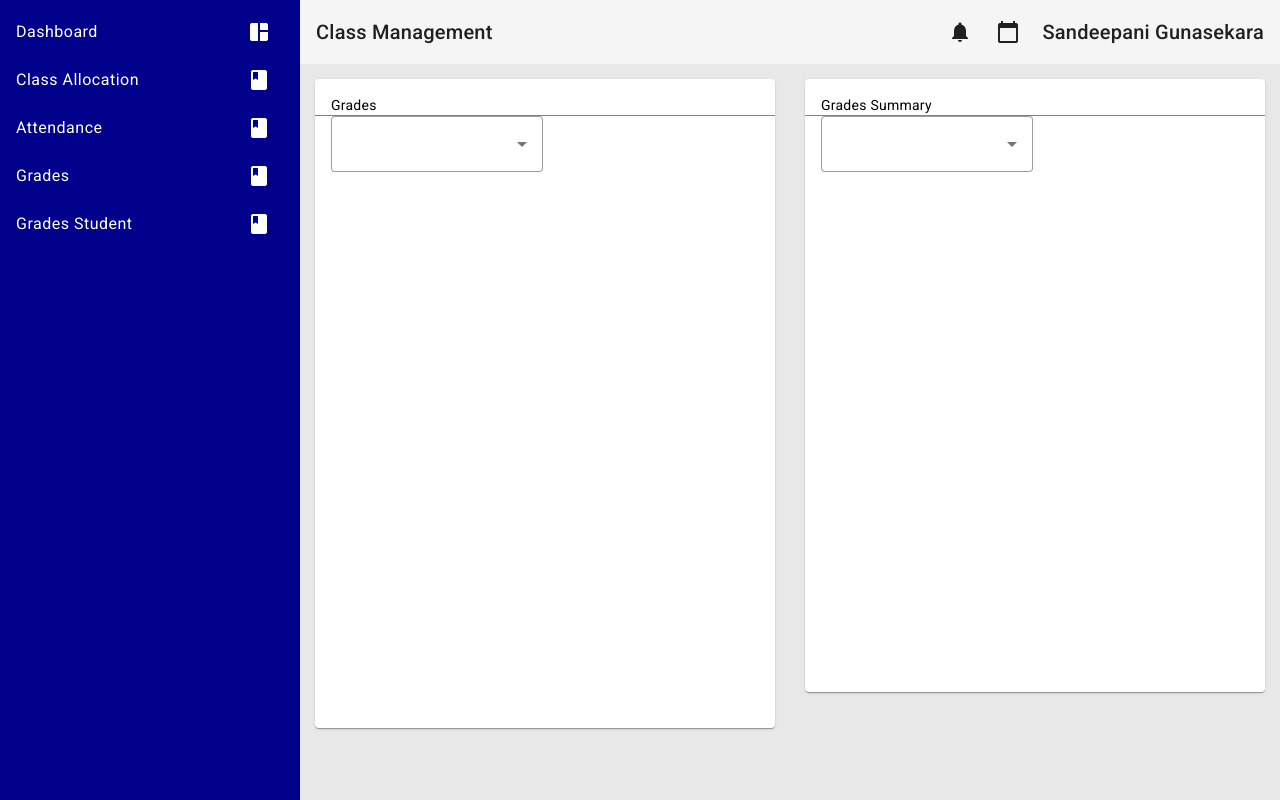
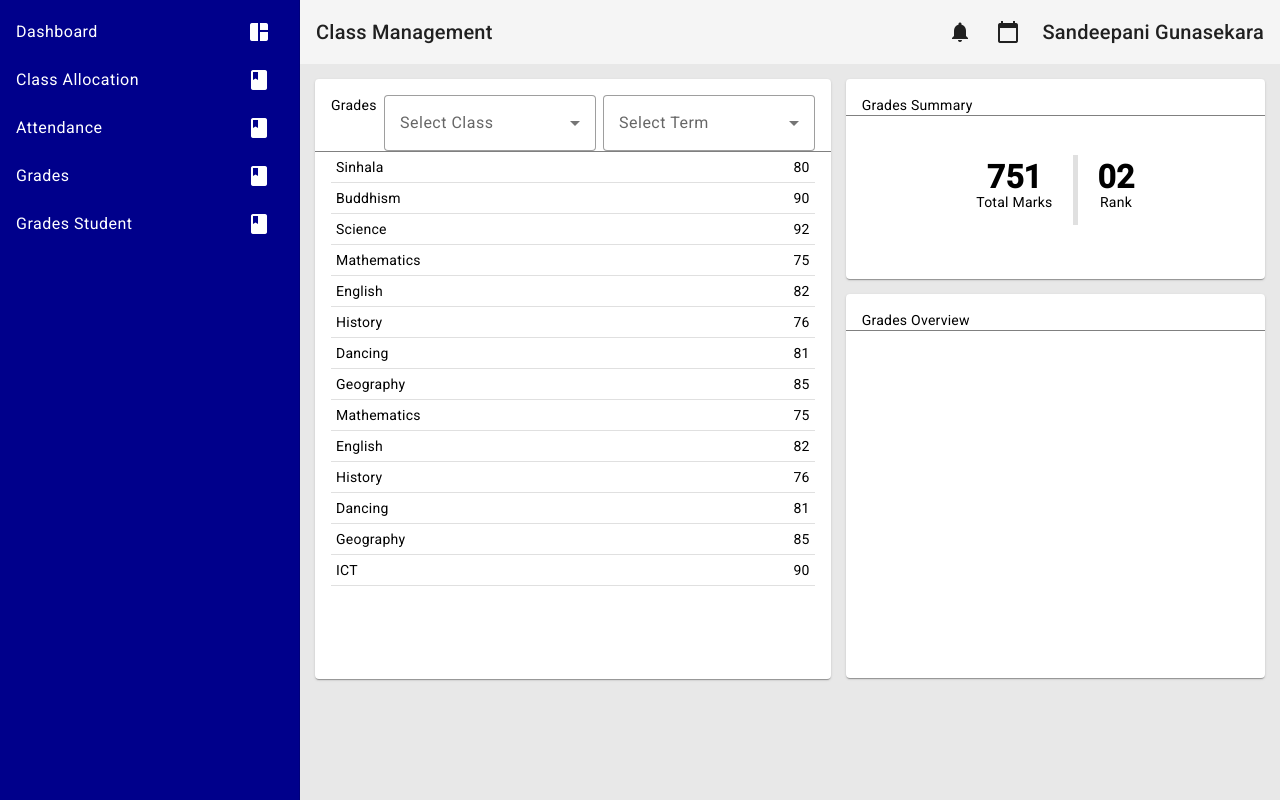
Before and after one commit to codingPentagon/ZoneEd, an Angular app in the folder frontend/: page /gradesstu in a window 1280 px wide. Built offline with nearby package versions, Linux system fonts and the light colour scheme.

Commit message:
implemented content in grades student component.

```diff
--- a/frontend/src/app/attdnce-tchr/attdnce-tchr.component.css
+++ b/frontend/src/app/attdnce-tchr/attdnce-tchr.component.css
@@ -17,6 +17,7 @@ mat-card{
 .right{
   flex: 1;
 }
+
 
 .spacer{
   flex: 1 1 auto;
--- a/frontend/src/app/grades-stu/grades-stu.component.css
+++ b/frontend/src/app/grades-stu/grades-stu.component.css
@@ -6,8 +6,9 @@
   flex: 1;
 }
 
-mat-card{
+.grades{
   margin: 15px;
+  height: 75vh;
 }
 
 .left{
@@ -32,7 +33,59 @@ mat-card-content{
 }
 
 
-
 mat-card-header{
   border-bottom: 1.5px solid gray;
 }
+
+mat-form-field{
+  margin-left: 7px;
+}
+
+.grades-entry{
+  display: flex;
+  align-items: center;
+  margin: 5px;
+}
+
+.grades-summary{
+  height: 25vh;
+  margin: 15px 15px 15px 0;
+}
+
+.grades-overview{
+  height: 48vh;
+  margin: 0 15px 15px 0;
+}
+
+.big-text{
+  font-weight: bold;
+  font-size: xx-large;
+}
+
+mat-divider.mat-divider-vertical{
+  height: 70px;
+  border-right-width: 5px;
+  color: red;
+  margin: auto 20px;
+}
+
+
+.inline-block{
+  display: inline-block;
+}
+
+.box{
+  align-items: center;
+  display: flex;
+  text-align: center;
+}
+
+p{
+  margin: 5px 0;
+}
+
+.grades-sum{
+  display: flex;
+  align-items: center;
+  justify-content: center;
+}
--- a/frontend/src/app/grades-stu/grades-stu.component.html
+++ b/frontend/src/app/grades-stu/grades-stu.component.html
@@ -6,25 +6,56 @@
       <mat-card class="grades">
         <mat-card-header>
           Grades
+          <span class="spacer"></span>
+          <mat-form-field appearance="outline" subscriptSizing="dynamic">
+            <mat-select placeholder="Select Class">
+              <mat-option *ngFor="let class of classes" [value]="class.value">{{class.viewValue}}</mat-option>
+            </mat-select>
+          </mat-form-field>
+          <mat-form-field appearance="outline" subscriptSizing="dynamic">
+            <mat-select placeholder="Select Term">
+              <mat-option *ngFor="let term of terms" [value]="term.value">{{term.viewValue}}</mat-option>
+            </mat-select>
+          </mat-form-field>
         </mat-card-header>
-        <mat-card-content>
-          <mat-form-field appearance="outline">
-            <mat-select></mat-select>
-          </mat-form-field>
+        <mat-card-content class="grades-names">
+          <div *ngFor="let grade of grades">
+            <div class="grades-entry">
+              {{ grade.subject }}
+              <span class="spacer"></span>
+              {{ grade.grade }}
+            </div>
+            <mat-divider></mat-divider>
+          </div>
         </mat-card-content>
         <mat-card-actions align="end">
         </mat-card-actions>
       </mat-card>
     </div>
       <div class="right">
-        <mat-card class="gradesSummary">
+        <mat-card class="grades-summary">
           <mat-card-header>
             Grades Summary
           </mat-card-header>
+          <mat-card-content class="grades-sum">
+            <div class="box">
+              <div class="inline-block">
+                <p class="big-text">751</p>
+                <p>Total Marks</p>
+              </div>
+              <mat-divider class="inline-block" [vertical]="true"></mat-divider>
+              <div class="inline-block">
+                <p class="big-text">02</p>
+                <p>Rank</p>
+              </div>
+            </div>
+          </mat-card-content>
+        </mat-card>
+        <mat-card class="grades-overview">
+          <mat-card-header>
+            Grades Overview
+          </mat-card-header>
           <mat-card-content>
-            <mat-form-field appearance="outline">
-              <mat-select></mat-select>
-            </mat-form-field>
           </mat-card-content>
         </mat-card>
       </div>
--- a/frontend/src/app/grades-stu/grades-stu.component.ts
+++ b/frontend/src/app/grades-stu/grades-stu.component.ts
@@ -6,5 +6,44 @@ import { Component } from '@angular/core';
   styleUrls: ['./grades-stu.component.css']
 })
 export class GradesStuComponent {
+  grades:{subject:any,grade:number}[]=[
+    {subject: 'Sinhala', grade: 80},
+    {subject: 'Buddhism', grade: 90},
+    {subject: 'Science', grade: 92},
+    {subject: 'Mathematics', grade: 75},
+    {subject: 'English', grade: 82},
+    {subject: 'History', grade: 76},
+    {subject: 'Dancing', grade: 81},
+    {subject: 'Geography', grade: 85},
+    {subject: 'Mathematics', grade: 75},
+    {subject: 'English', grade: 82},
+    {subject: 'History', grade: 76},
+    {subject: 'Dancing', grade: 81},
+    {subject: 'Geography', grade: 85},
+    {subject: 'ICT', grade: 90}
+  ];
+
+  classes: any[] = [
+    {value: '6A', viewValue: '6 A'},
+    {value: '6B', viewValue: '6 B'},
+    {value: '7A', viewValue: '7 A'},
+    {value: '7B', viewValue: '7 B'},
+    {value: '8A', viewValue: '8 A'},
+    {value: '8B', viewValue: '8 B'},
+    {value: '9A', viewValue: '9 A'},
+    {value: '9B', viewValue: '9 B'},
+    {value: '10A', viewValue: '10 A'},
+    {value: '10B', viewValue: '10 B'},
+    {value: '11A', viewValue: '11 A'},
+    {value: '11B', viewValue: '11 B'},
+    {value: '12A', viewValue: '12 A'},
+    {value: '12B', viewValue: '12 B'}
+  ];
+
+  terms: any[] = [
+    {value: '1', viewValue: '1st'},
+    {value: '2', viewValue: '2nd'},
+    {value: '3', viewValue: '3rd'},
+  ];
 
 }
--- a/frontend/src/app/grades-tchr/grades-tchr.component.html
+++ b/frontend/src/app/grades-tchr/grades-tchr.component.html
@@ -51,11 +51,8 @@
       <mat-card>
         <mat-card-header>
           Grades Summary
-          <span class="spacer"></span>
         </mat-card-header>
         <mat-card-content class="grades-summary">
-
-
             <div class="box">
               <div class="inline-block">
                 <p class="big-text">751</p>
```
Also changed, not shown: frontend/src/app/grades-tchr/grades-tchr.component.css (line endings or trailing spaces).
